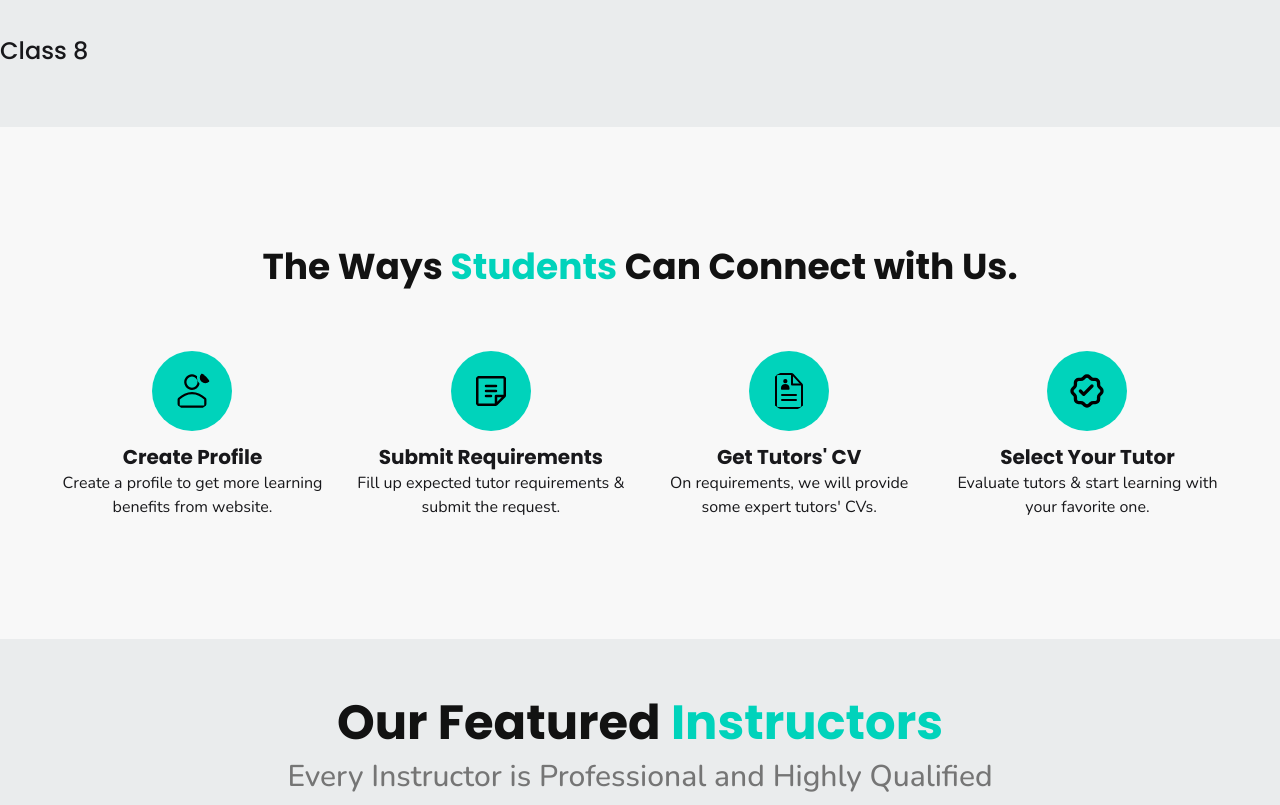
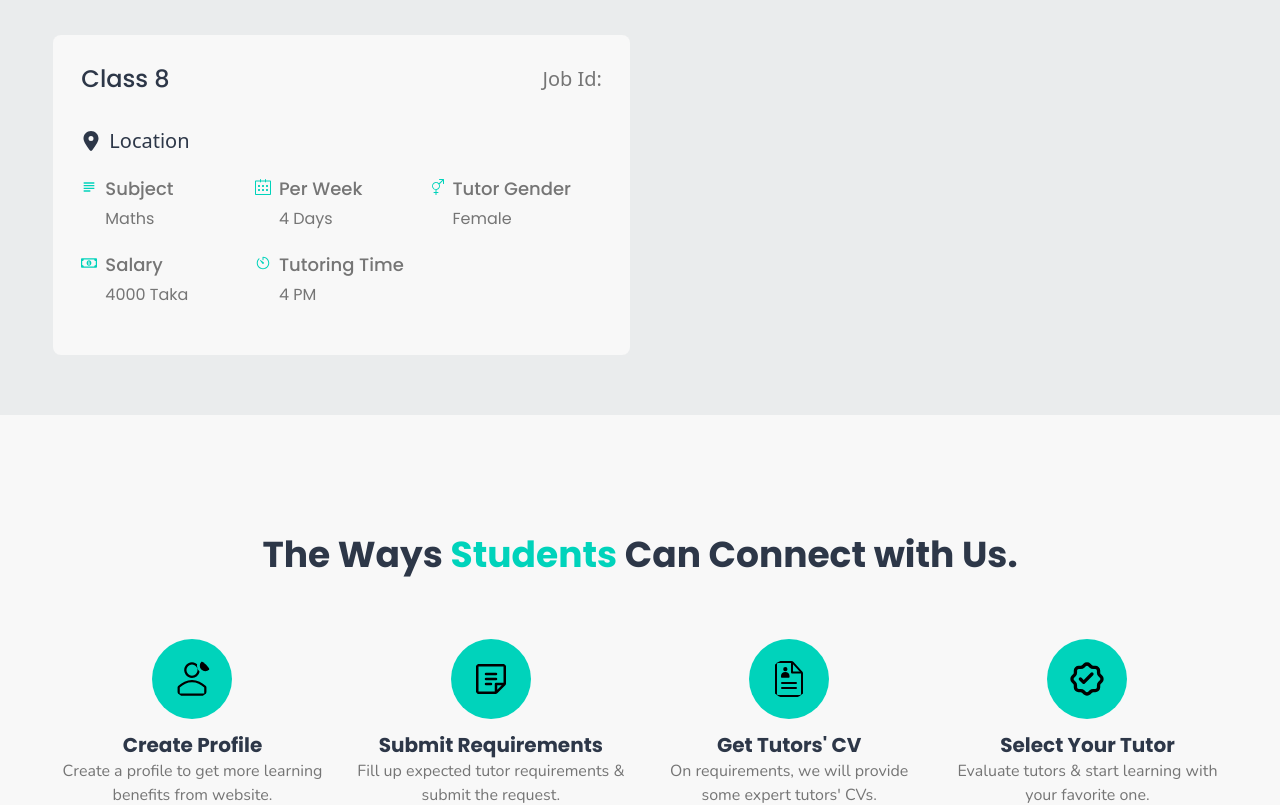
Before and after one commit to rprottoy/eTuitionBD-client, a React (Vite) app: page / in a window 1280 px wide. Shown: the part 700-1505 px from the top of the page. Built offline with nearby package versions, Linux system fonts and the light colour scheme; no server answers.

Commit message:
tuition post implemented for home page

```diff
--- a/package.json
+++ b/package.json
@@ -16,6 +16,7 @@
     "react": "^19.2.0",
     "react-dom": "^19.2.0",
     "react-hook-form": "^7.68.0",
+    "react-icons": "^5.5.0",
     "react-responsive-carousel": "^3.2.23",
     "react-router": "^7.10.1",
     "sweetalert2": "^11.26.4",
--- a/src/Components/Banner/Banner.jsx
+++ b/src/Components/Banner/Banner.jsx
@@ -11,7 +11,7 @@ const Banner = () => {
     <div className="md:flex items-center w-11/12 mx-auto text-center">
       <div className="flex-1">
         <h1 className="font-bold md:text-5xl text-4xl font-primary text-accent">
-          Country's <span className="text-black">#1</span> Tuition <br />{" "}
+          Country's <span className="text-[#2d3748]">#1</span> Tuition <br />{" "}
           Matching Platform
         </h1>
         <p className="font-secondary font-medium text-[#757575] text-3xl mt-3">
--- a/src/Components/ConnectWithUs/ConnectWithUs.jsx
+++ b/src/Components/ConnectWithUs/ConnectWithUs.jsx
@@ -9,7 +9,7 @@ const ConnectWithUs = () => {
     <div className="  bg-base-200">
       <div className="py-30 w-11/12 mx-auto">
         <div className="text-center mb-8">
-          <h1 className="font-bold md:text-4xl text-3xl text-[#121212] font-primary ">
+          <h1 className="font-bold md:text-4xl text-3xl text-[#2d3748] font-primary ">
             The Ways <span className="text-accent">Students</span> Can Connect
             with Us.
           </h1>
@@ -24,10 +24,10 @@ const ConnectWithUs = () => {
               />
             </div>
             <div>
-              <h3 className="font-primary  font-bold text-xl">
+              <h3 className="font-primary  font-bold text-xl text-[#2d3748]">
                 Create Profile
               </h3>
-              <p className="font-secondary ">
+              <p className="font-secondary text-[#757575]">
                 Create a profile to get more learning benefits from website.
               </p>
             </div>
@@ -41,10 +41,10 @@ const ConnectWithUs = () => {
               />
             </div>
             <div>
-              <h3 className="font-primary  font-bold text-xl">
+              <h3 className="font-primary  font-bold text-xl text-[#2d3748]">
                 Submit Requirements
               </h3>
-              <p className="font-secondary ">
+              <p className="font-secondary text-[#757575]">
                 Fill up expected tutor requirements & submit the request.
               </p>
             </div>
@@ -58,10 +58,10 @@ const ConnectWithUs = () => {
               />
             </div>
             <div>
-              <h3 className="font-primary  font-bold text-xl">
+              <h3 className="font-primary  font-bold text-xl text-[#2d3748]">
                 Get Tutors' CV
               </h3>
-              <p className="font-secondary ">
+              <p className="font-secondary text-[#757575]">
                 On requirements, we will provide some expert tutors' CVs.
               </p>
             </div>
@@ -75,10 +75,10 @@ const ConnectWithUs = () => {
               />
             </div>
             <div>
-              <h3 className="font-primary  font-bold text-xl">
+              <h3 className="font-primary  font-bold text-xl text-[#2d3748]">
                 Select Your Tutor
               </h3>
-              <p className="font-secondary ">
+              <p className="font-secondary text-[#757575]">
                 Evaluate tutors & start learning with your favorite one.
               </p>
             </div>
--- a/src/Components/FeaturedInstructor/FeaturedInstructor.jsx
+++ b/src/Components/FeaturedInstructor/FeaturedInstructor.jsx
@@ -5,7 +5,7 @@ const FeaturedInstructor = () => {
   return (
     <div className="w-11/12 mx-auto mb-30 ">
       <div className="mt-10 text-center space-y-3 ">
-        <h2 className="font-bold md:text-5xl text-4xl font-primary text-[#121212]">
+        <h2 className="font-bold md:text-5xl text-4xl font-primary text-[#2d3748]">
           Our Featured <span className="text-accent">Instructors</span>
         </h2>
         <h3 className="font-secondary font-medium text-[#757575] text-3xl">
@@ -22,7 +22,7 @@ const FeaturedInstructor = () => {
             />
           </div>
           <div className="text-center space-y-1 mt-2">
-            <h3 className="font-semibold text-2xl font-primary text-[#121212]">
+            <h3 className="font-semibold text-2xl font-primary text-[#2d3748]">
               Resalat Al Samin
             </h3>
             <p className="font-medium font-secondary text-lg text-[#757575]">
@@ -52,7 +52,7 @@ const FeaturedInstructor = () => {
             alt=""
           />
           <div className="text-center space-y-1">
-            <h3 className="font-semibold text-2xl font-primary text-[#121212]">
+            <h3 className="font-semibold text-2xl font-primary text-[#2d3748]">
               Resalat Al Samin
             </h3>
             <p className="font-medium font-secondary text-lg text-[#757575]">
@@ -81,7 +81,7 @@ const FeaturedInstructor = () => {
             alt=""
           />
           <div className="text-center space-y-1">
-            <h3 className="font-semibold text-2xl font-primary text-[#121212]">
+            <h3 className="font-semibold text-2xl font-primary text-[#2d3748]">
               Resalat Al Samin
             </h3>
             <p className="font-medium font-secondary text-lg text-[#757575]">
--- a/src/Components/TuitionPost/TuitionPost.jsx
+++ b/src/Components/TuitionPost/TuitionPost.jsx
@@ -1,14 +1,107 @@
 import React from "react";
+import { BsGenderAmbiguous } from "react-icons/bs";
+import { FaRegMoneyBillAlt, FaTransgender } from "react-icons/fa";
+import { FaLocationDot } from "react-icons/fa6";
+import { IoIosTimer } from "react-icons/io";
+import { MdSubject } from "react-icons/md";
+import { SlCalender } from "react-icons/sl";
 
 const TuitionPost = () => {
   return (
-    <div>
-      <div>
-        <div>
-          <div>
-            <h4 className="text-2xl font-medium font-primary">Class 8</h4>
+    <div className="w-11/12 mx-auto">
+      <div className="grid md:grid-cols-2 grid-cols-1 gap-5 ">
+        {/* 1st card */}
+        <div className="rounded-lg p-7 bg-base-200">
+          <div className="flex items-center justify-between mb-8">
+            <h4 className="text-2xl font-medium font-primary text-[#2d3748]">
+              Class 8
+            </h4>
+            <p className="text-[#757575] text-xl">Job Id: </p>
+          </div>
+          <div className="mb-5">
+            <p className="flex items-center gap-2 text-xl font-medium text-[#2d3748]">
+              <span>
+                <FaLocationDot />
+              </span>{" "}
+              Location
+            </p>
+          </div>
+          {/* subject, per week etc */}
+          <div className=" grid md:grid-cols-3 grid-cols-2 justify-between">
+            <div className="mb-5 ">
+              <div className="flex items-start gap-2">
+                <div className="mt-1 text-accent">
+                  <MdSubject />
+                </div>
+                <div>
+                  <h4 className="text-lg text-[#757575] font-primary font-medium mb-1">
+                    Subject
+                  </h4>
+                  <p className="text-md text-[#757575] font-primary ">Maths</p>
+                </div>
+              </div>
+            </div>
+            {/* 2nd */}
+            <div className="mb-5 ">
+              <div className="flex items-start gap-2">
+                <div className="mt-1 text-accent">
+                  <SlCalender />
+                </div>
+                <div>
+                  <h4 className="text-lg text-[#757575] font-primary font-medium mb-1">
+                    Per Week
+                  </h4>
+                  <p className="text-md text-[#757575] font-primary ">4 Days</p>
+                </div>
+              </div>
+            </div>
+            {/* 3rd */}
+            <div className="mb-5">
+              <div className="flex items-start gap-2">
+                <div className="mt-1 text-accent">
+                  <BsGenderAmbiguous />
+                </div>
+                <div>
+                  <h4 className="text-lg text-[#757575] font-primary font-medium mb-1">
+                    Tutor Gender
+                  </h4>
+                  <p className="text-md text-[#757575] font-primary ">Female</p>
+                </div>
+              </div>
+            </div>
+            {/* 4th */}
+            <div className="mb-5">
+              <div className="flex items-start gap-2">
+                <div className="mt-1 text-accent">
+                  <FaRegMoneyBillAlt />
+                </div>
+                <div>
+                  <h4 className="text-lg text-[#757575] font-primary font-medium mb-1">
+                    Salary
+                  </h4>
+                  <p className="text-md text-[#757575] font-primary ">
+                    4000 Taka
+                  </p>
+                </div>
+              </div>
+            </div>
+            {/* 5th */}
+            <div className="mb-5">
+              <div className="flex items-start gap-2">
+                <div className="mt-1 text-accent">
+                  <IoIosTimer />
+                </div>
+                <div>
+                  <h4 className="text-lg text-[#757575] font-primary font-medium mb-1">
+                    Tutoring Time
+                  </h4>
+                  <p className="text-md text-[#757575] font-primary ">4 PM</p>
+                </div>
+              </div>
+            </div>
           </div>
         </div>
+        {/* 1st card end */}
       </div>
     </div>
   );
--- a/src/Pages/AddTuitions/AddTuitions.jsx
+++ b/src/Pages/AddTuitions/AddTuitions.jsx
@@ -34,7 +34,7 @@ const AddTuitions = () => {
       <div className="text-center">
         <h2 className="font-bold text-4xl font-primary">
           <span className="text-accent ">Add</span>{" "}
-          <span className="text-black">Tuition</span>{" "}
+          <span className="text-[#2d3748]">Tuition</span>{" "}
         </h2>
         <p className="font-secondary font-medium text-[#757575] text-2xl mt-1.5 pb-8">
           Fill the form to find your desired tuition.
--- a/src/Pages/AuthPages/Login/Login.jsx
+++ b/src/Pages/AuthPages/Login/Login.jsx
@@ -44,7 +44,7 @@ const Login = () => {
         <div className="md:px-50 py-8">
           <h2 className="font-bold text-4xl font-primary">
             <span className="text-accent ">Welcome</span>{" "}
-            <span className="text-black">Back</span>{" "}
+            <span className="text-[#2d3748]">Back</span>{" "}
           </h2>
           <p className="font-secondary font-medium text-[#757575] text-2xl mt-1.5">
             Sign in to Continue your Journey.
@@ -98,7 +98,7 @@ const Login = () => {
             {/* Google */}
             <button
               onClick={handleGoogleSignIn}
-              className="btn bg-white text-black border-[#e5e5e5] w-full border shadow mb-5"
+              className="btn bg-white text-[#2d3748] border-[#e5e5e5] w-full border shadow mb-5"
             >
               <svg
                 aria-label="Google logo"
```
Also changed, not shown: src/Components/Shared/Navbar/Navbar.jsx (+11 -0 lines), src/Pages/AuthPages/Register/Register.jsx (+4 -3 lines), 1 other file (tests, documents, lock files or other folders).
